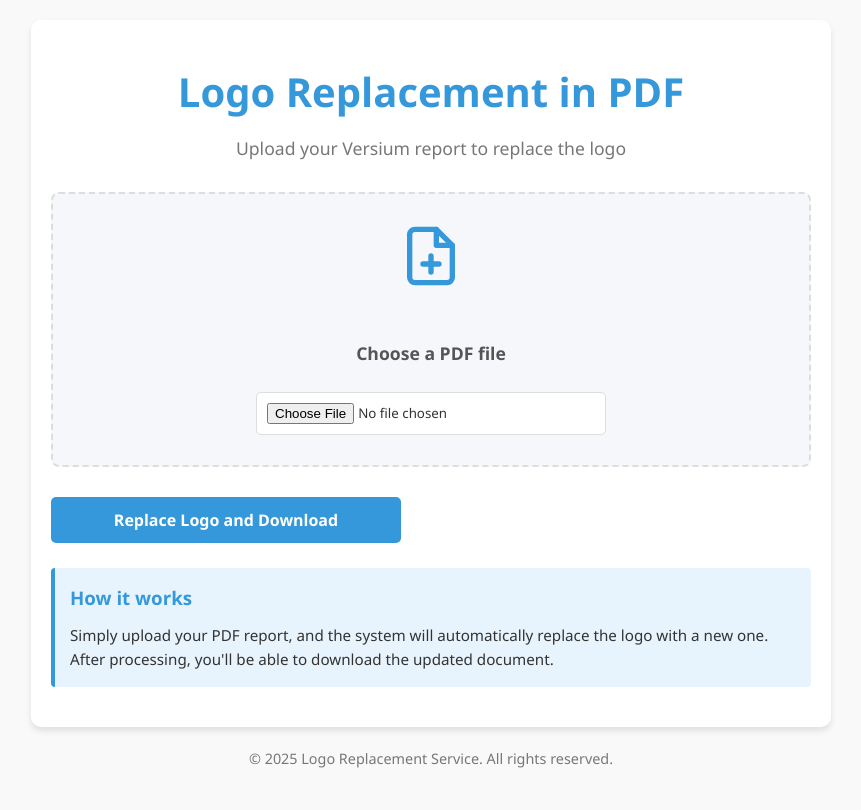
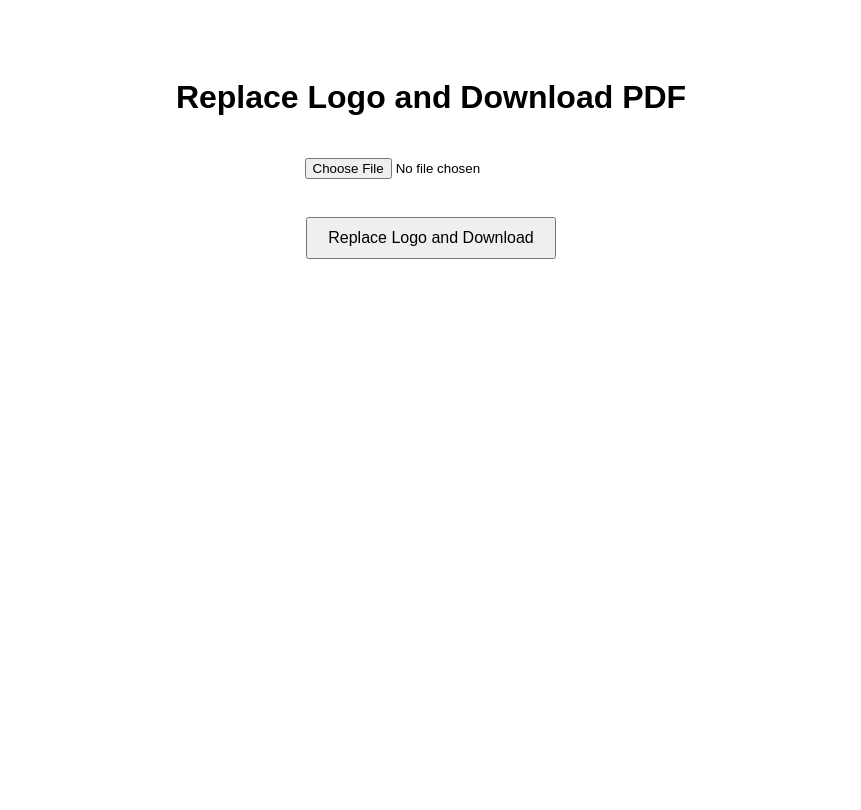
Before and after one commit to laDDmj/pdf-logo-web, a Flask app: page / in a window 1280 px wide. Shown: the whole page, without its empty margins (209-1070 px from the left). After the commit the page ends 259 px from the top, so only its background shows below. Run offline with Flask 2, Linux system fonts and the light colour scheme.

Commit message:
add new style, countdown"
git push

```diff
--- a/app.py
+++ b/app.py
@@ -48,8 +48,8 @@ def insert_logo_into_pdf(pdf_filename, logo_filename):
     logo = Image.open(logo_filename).convert("RGBA")
 
     # Позиції логотипа (в пунктах)
-    logo_width_pt = 279
-    x_offset_pt = 166
+    logo_width_pt = 276
+    x_offset_pt = 167
     y_offset_pt = 60
 
     # Обрахунок позицій у пікселях
--- a/templates/index.html
+++ b/templates/index.html
@@ -2,206 +2,61 @@
 <html lang="en">
 <head>
     <meta charset="UTF-8">
-    <meta name="viewport" content="width=device-width, initial-scale=1.0">
-    <title>Logo Replacement in PDF</title>
+    <title>PDF Logo Replacer</title>
     <style>
-        :root {
-            --primary-color: #3498db;
-            --secondary-color: #2980b9;
-            --background-color: #f9f9f9;
-            --text-color: #333;
-            --card-shadow: 0 4px 6px rgba(0, 0, 0, 0.1);
+        body {
+            font-family: Arial, sans-serif;
+            text-align: center;
+            padding: 50px;
         }
 
-        * {
-            margin: 0;
-            padding: 0;
-            box-sizing: border-box;
-            font-family: 'Segoe UI', Tahoma, Geneva, Verdana, sans-serif;
+        input[type="file"] {
+            margin: 20px 0;
         }
 
-        body {
-            background-color: var(--background-color);
-            color: var(--text-color);
-            line-height: 1.6;
-            display: flex;
-            flex-direction: column;
-            min-height: 100vh;
-            padding: 20px;
+        button {
+            padding: 10px 20px;
+            font-size: 16px;
         }
 
-        .container {
-            max-width: 800px;
-            width: 100%;
-            margin: 0 auto;
-            padding: 40px 20px;
-            background: white;
-            border-radius: 10px;
-            box-shadow: var(--card-shadow);
-        }
-
-        header {
-            text-align: center;
-            margin-bottom: 30px;
-        }
-
-        h1 {
-            color: var(--primary-color);
-            font-size: 2.5rem;
-            margin-bottom: 10px;
-        }
-
-        .subtitle {
-            color: #777;
-            font-size: 1.1rem;
-            margin-bottom: 30px;
-        }
-
-        .upload-container {
-            margin: 30px 0;
-            background: #f5f7fa;
-            border-radius: 8px;
-            padding: 30px;
-            border: 2px dashed #ddd;
-            transition: all 0.3s ease;
-        }
-
-        .upload-container:hover {
-            border-color: var(--primary-color);
-        }
-
-        .file-input-wrapper {
-            position: relative;
-            display: flex;
-            flex-direction: column;
-            align-items: center;
-            gap: 15px;
-        }
-
-        .file-icon {
-            font-size: 3rem;
-            color: var(--primary-color);
-            margin-bottom: 15px;
-        }
-
-        .file-input-label {
-            font-weight: bold;
-            font-size: 1.1rem;
-            margin-bottom: 10px;
+        #countdown {
+            font-size: 18px;
+            margin-top: 15px;
+            display: none;
             color: #555;
-            display: block;
-        }
-
-        .file-input {
-            width: 100%;
-            max-width: 350px;
-            padding: 10px;
-            background: white;
-            border: 1px solid #ddd;
-            border-radius: 5px;
-        }
-
-        .file-input:focus {
-            outline: none;
-            border-color: var(--primary-color);
-        }
-
-        .submit-btn {
-            background-color: var(--primary-color);
-            color: white;
-            border: none;
-            padding: 12px 25px;
-            border-radius: 5px;
-            font-size: 1rem;
-            font-weight: 600;
-            cursor: pointer;
-            transition: background-color 0.3s;
-            margin-top: 20px;
-            display: block;
-            width: 100%;
-            max-width: 350px;
-        }
-
-        .submit-btn:hover {
-            background-color: var(--secondary-color);
-        }
-
-        .instruction {
-            margin-top: 25px;
-            padding: 15px;
-            background-color: #e8f4fd;
-            border-left: 4px solid var(--primary-color);
-            border-radius: 4px;
-        }
-
-        .instruction h3 {
-            color: var(--primary-color);
-            margin-bottom: 10px;
-        }
-
-        .instruction p {
-            font-size: 0.95rem;
-        }
-
-        footer {
-            margin-top: auto;
-            text-align: center;
-            padding: 20px 0;
-            font-size: 0.9rem;
-            color: #777;
-        }
-
-        @media (max-width: 600px) {
-            .container {
-                padding: 20px 15px;
-            }
-
-            h1 {
-                font-size: 2rem;
-            }
-
-            .upload-container {
-                padding: 20px;
-            }
         }
     </style>
 </head>
 <body>
-    <div class="container">
-        <header>
-            <h1>Logo Replacement in PDF</h1>
-            <p class="subtitle">Upload your Versium report to replace the logo</p>
-        </header>
+    <h1>Replace Logo and Download PDF</h1>
 
-        <form method="POST" enctype="multipart/form-data">
-            <div class="upload-container">
-                <div class="file-input-wrapper">
-                    <div class="file-icon">
-                        <svg xmlns="http://www.w3.org/2000/svg" width="64" height="64" viewBox="0 0 24 24" fill="none" stroke="currentColor" stroke-width="2" stroke-linecap="round" stroke-linejoin="round">
-                            <path d="M14 2H6a2 2 0 0 0-2 2v16a2 2 0 0 0 2 2h12a2 2 0 0 0 2-2V8z"></path>
-                            <polyline points="14 2 14 8 20 8"></polyline>
-                            <line x1="12" y1="18" x2="12" y2="12"></line>
-                            <line x1="9" y1="15" x2="15" y2="15"></line>
-                        </svg>
-                    </div>
-                    <label for="pdf" class="file-input-label">Choose a PDF file</label>
-                    <input type="file" id="pdf" name="pdf" accept="application/pdf" required class="file-input">
-                </div>
-            </div>
+    <form id="uploadForm" method="POST" enctype="multipart/form-data" onsubmit="startCountdown(event)">
+        <input type="file" name="pdf" accept="application/pdf" required>
+        <br><br>
+        <button type="submit">Replace Logo and Download</button>
+    </form>
 
-            <div style="text-align: center;">
-                <button type="submit" class="submit-btn">Replace Logo and Download</button>
-            </div>
-        </form>
+    <div id="countdown">Download will start in <span id="seconds">3</span> seconds...</div>
 
-        <div class="instruction">
-            <h3>How it works</h3>
-            <p>Simply upload your PDF report, and the system will automatically replace the logo with a new one. After processing, you'll be able to download the updated document.</p>
-        </div>
-    </div>
+    <script>
+        function startCountdown(event) {
+            event.preventDefault();  // Зупиняє відправлення форми одразу
 
-    <footer>
-        &copy; 2025 Logo Replacement Service. All rights reserved.
-    </footer>
+            const countdownEl = document.getElementById("countdown");
+            const secondsEl = document.getElementById("seconds");
+            let secondsLeft = 3;
+
+            countdownEl.style.display = "block";
+
+            const interval = setInterval(() => {
+                secondsLeft--;
+                secondsEl.textContent = secondsLeft;
+                if (secondsLeft === 0) {
+                    clearInterval(interval);
+                    document.getElementById("uploadForm").submit();  // Надсилає форму
+                }
+            }, 1000);
+        }
+    </script>
 </body>
 </html>
```
